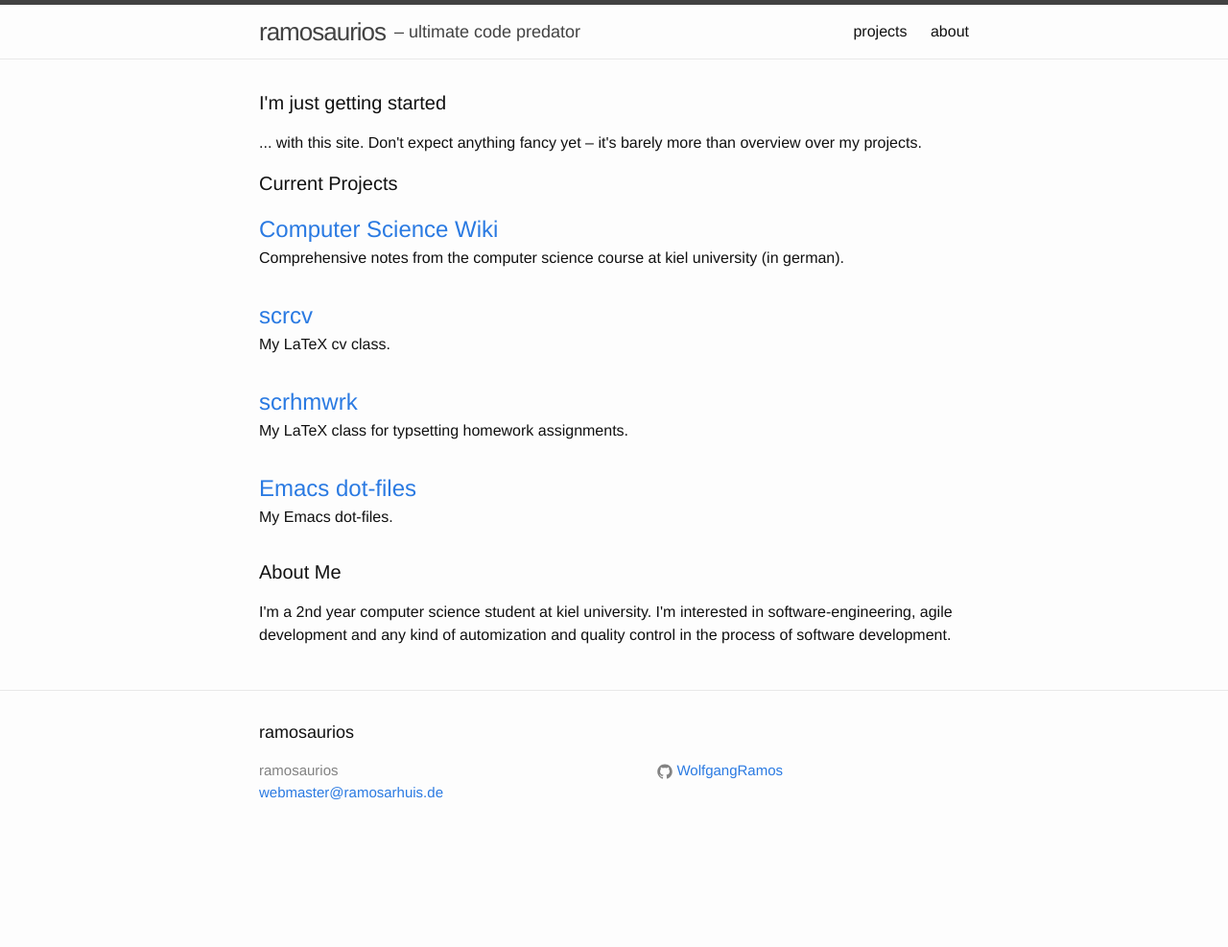
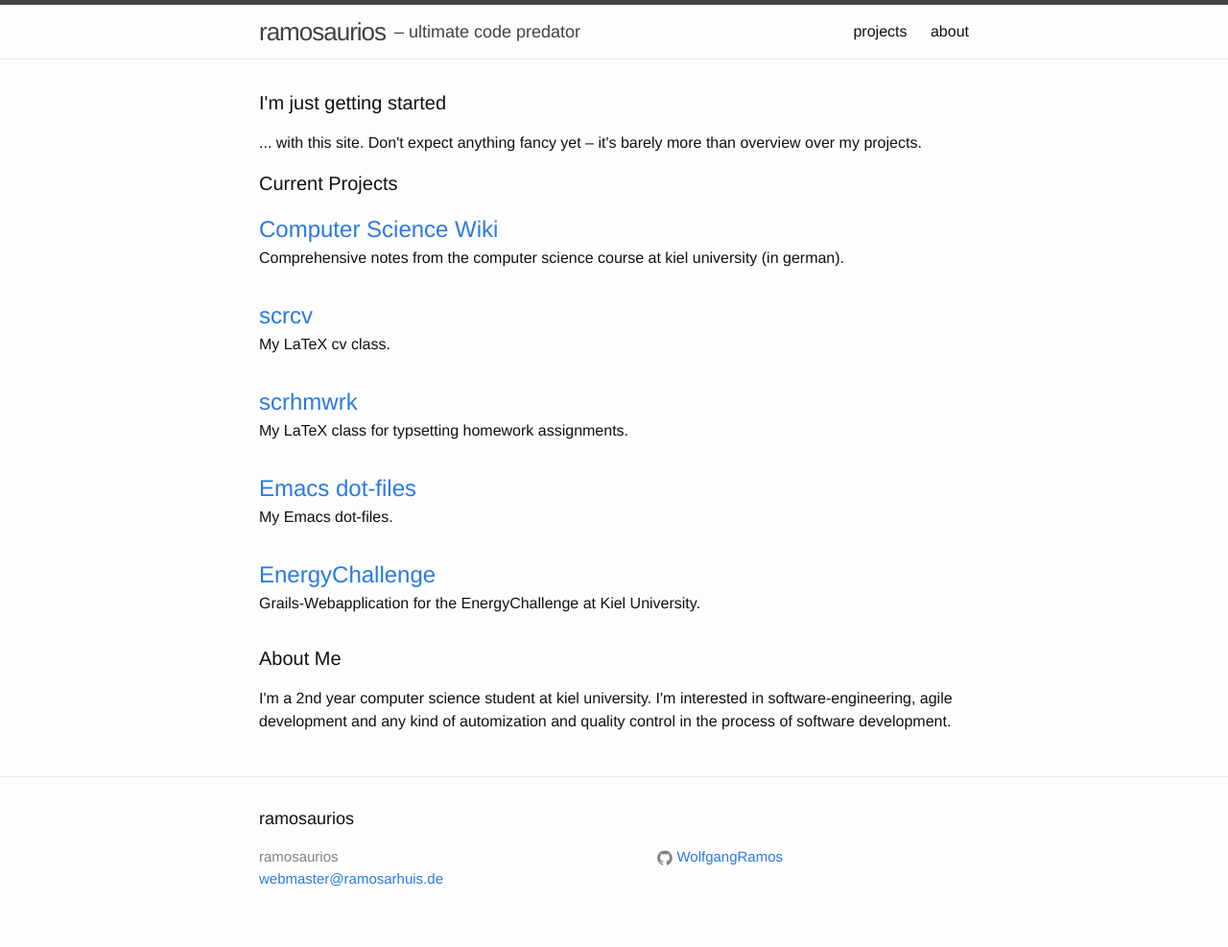
Before and after one commit to WolfgangRamos/WolfgangRamos.github.io, a Jekyll site: the page built from index.html, in a window 1280 px wide. Shown: the whole page at 96% size. Built offline with Jekyll 4.4.1, drawn with Linux system fonts in a browser that asks for light colours; before the commit the page ends 900 px from its top, so only the background shows below that.

Commit message:
added link to energychallenge repo

```diff
--- a/index.html
+++ b/index.html
@@ -34,6 +34,12 @@ title: Home
         </h2>
         <span class="prj-description">My Emacs dot-files.</span>
       </li>
+	  <li>
+        <h2>
+          <a class="post-link" href="https://github.com/WolfgangRamos/.emacs.d">EnergyChallenge</a>
+        </h2>
+        <span class="prj-description">Grails-Webapplication for the EnergyChallenge at Kiel University.</span>
+      </li>
   </ul>
 
   <h1 class="page-heading" id="about">About Me</h1>
```
